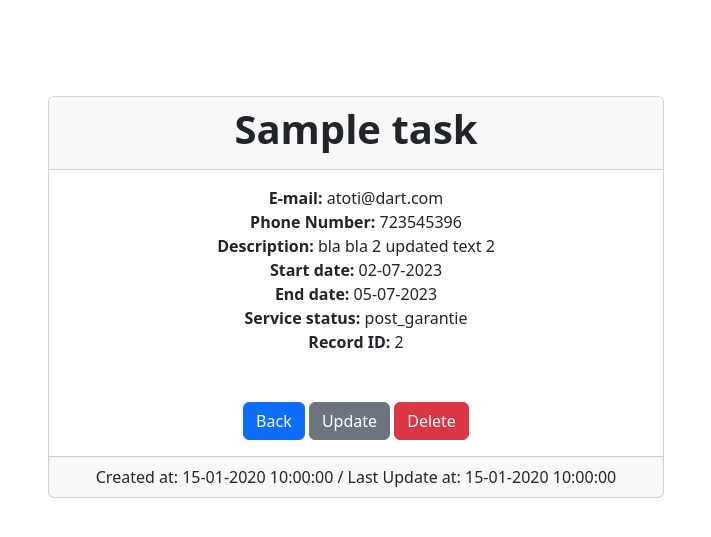
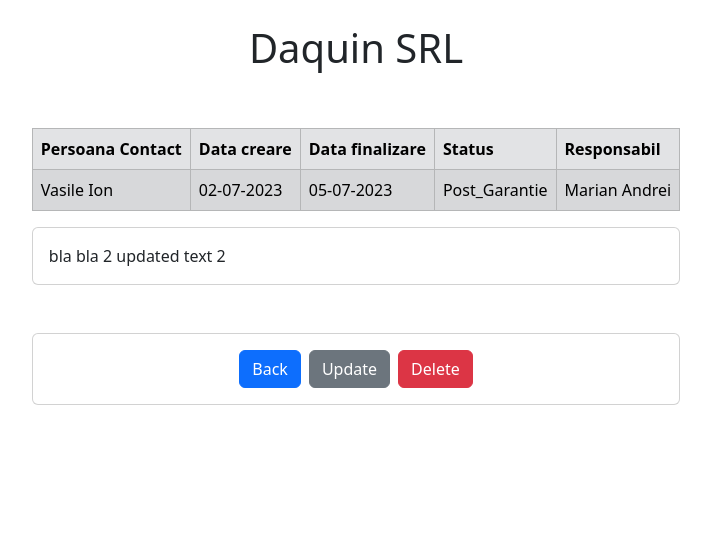
Before and after one commit to Andreivra/teknicsApp, a Django app: template templates/service/task_details.html in a window 1280 px wide. Shown: the part 61-598 px from the top of the page, without its empty margins (284-995 px from the left). Run offline with Django 4.2, Linux system fonts and the light colour scheme; data comes from the database, SQL or seed files in the repository; both versions use the stored data as it was after the commit; the template is opened without the code that fills it: values that come from a table or form of the project are taken from there, most other values are stand-ins (such as "Sample title", 1, 10 or a date in 2020); parts of the project's set-up code (start-up, migrations or seed data) failed here and were passed over; some web fonts are replaced.

Commit message:
Modificari interfata 04.07.2023

```diff
--- a/templates/service/task_details.html
+++ b/templates/service/task_details.html
@@ -1,42 +1,51 @@
 {% extends 'base.html' %}
 
-{% block title %} Task for {{ task.company_name }} details{% endblock %}
+{% block title %} Detalii {{ company.company_name }} {% endblock %}
 
 {% block content %}
-    <br><br><br>
-    <div class="container-fluid">
+
+<div class="container-fluid d-flex justify-content-center">
         <div class="row">
-            <div class="col-md-6 offset-md-3">
-                <div class="card text-center">
-                    <div class="card-header">
-                        <h1>
-                            <strong>
-                                {{ task.company_name }}
-                            </strong>
-                        </h1>
-                    </div>
+            <div class="col-md-12">
+                    <h1 class="d-flex justify-content-center">{{ company.company_name }}</h1>
+                    <table class="table table-secondary table-striped table-hover table-bordered">
+                    <thead>
+                    <tr>
+                        <th scope="col">Persoana Contact</th>
+                        <th scope="col">Data creare</th>
+                        <th scope="col">Data finalizare</th>
+                        <th scope="col">Status</th>
+                        <th scope="col">Responsabil</th>
+
+                    </tr>
+                    </thead>
+                    <tbody>
+
+                        <tr>
+                            <td>{{ company.contact_name }}</td>
+                            <td>{{ company.created_at|date:"d-m-Y" }}</td>
+                            <td>{{ company.end_date|date:"d-m-Y" }}</td>
+                            <td>{{ company.select_status|title }}</td>
+                            <td>{{ company.agent_name }}</td>
+                        </tr>
+                        <br><br>
+                </tbody>
+                </table>
+                <div class="card">
                     <div class="card-body">
-                        <p class="card-text">
-                            <strong>E-mail: </strong>{{ company.email }}<br/>
-                            <strong>Phone Number: </strong>{{ company.phone }}<br/>
-                            <strong>Description: </strong>{{ company.task_description }}<br/>
-                            <strong>Start date: </strong>{{ company.start_date|date:"d-m-Y" }}<br/>
-                            <strong>End date: </strong>{{ company.end_date|date:"d-m-Y" }}<br/>
-                            <strong>Service status: </strong>{{ company.select_status }}<br/>
-
-                            <strong>Record ID: </strong>{{ company.id }}<br/>
-                            <br><br>
+                        {{ company.task_description }}
+                     </div>
+                </div>
+                <br><br>
+                <div class="card">
+                    <div class="card-body">
+                        <div class="d-grid gap-2 d-md-flex justify-content-md-center">
                             <a href="{% url 'list-of-tasks' %}" class="btn btn-primary">Back</a>
 
                             <a href="{% url 'task-update' company.id %}" class="btn btn-secondary">Update</a>
 
                             <a href="{% url 'task-delete' company.id %}" class="btn btn-danger">Delete</a>
-
-                        </p>
-                    </div>
-                    <div class="card-footer text-center">
-                        Created at: {{ task.created_at|date:"d-m-Y H:i:s" }} / Last Update
-                        at: {{ task.updated_at|date:"d-m-Y H:i:s" }}
+                        </div>
                     </div>
                 </div>
             </div>
```
Also changed, not shown: templates/home/homepage.html (+7 -7 lines), templates/service/list_of_tasks.html (+7 -5 lines), templates/service/task_details1.html (added, +48 -0 lines), db.sqlite3.
